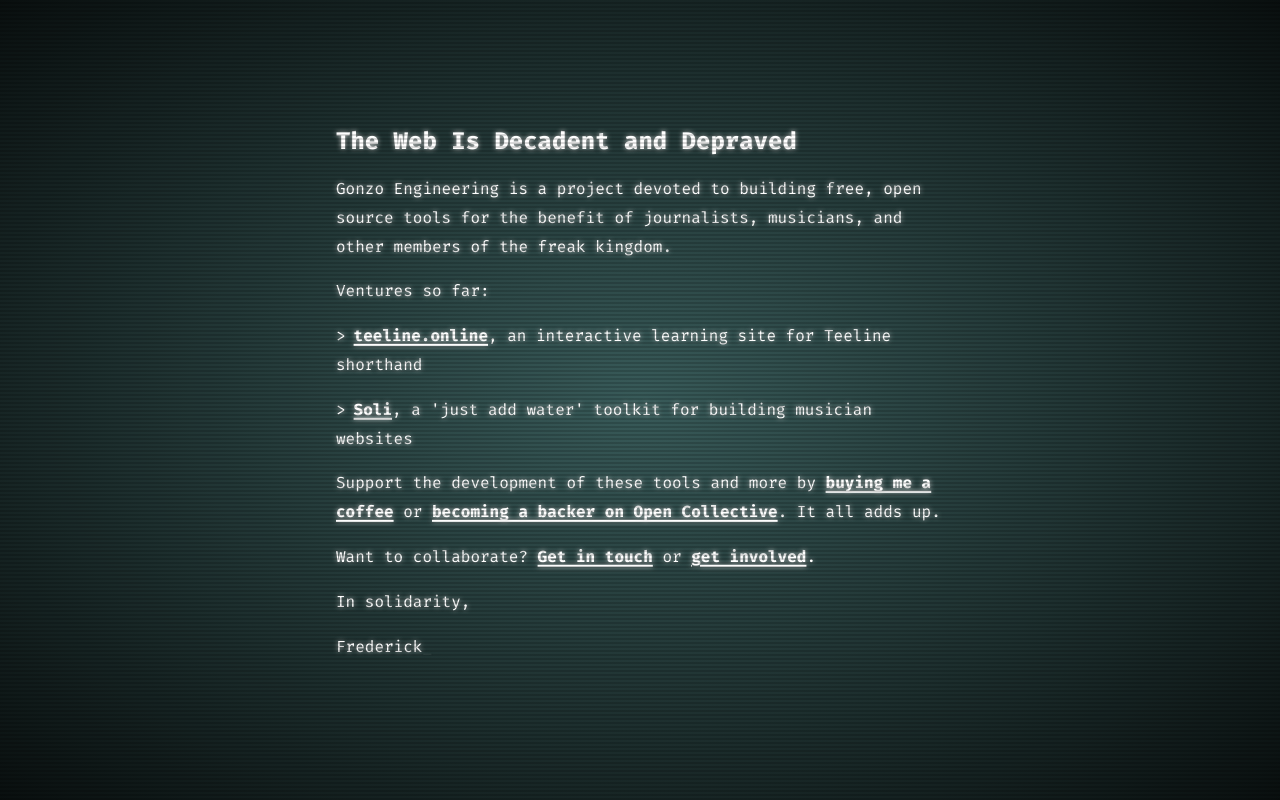
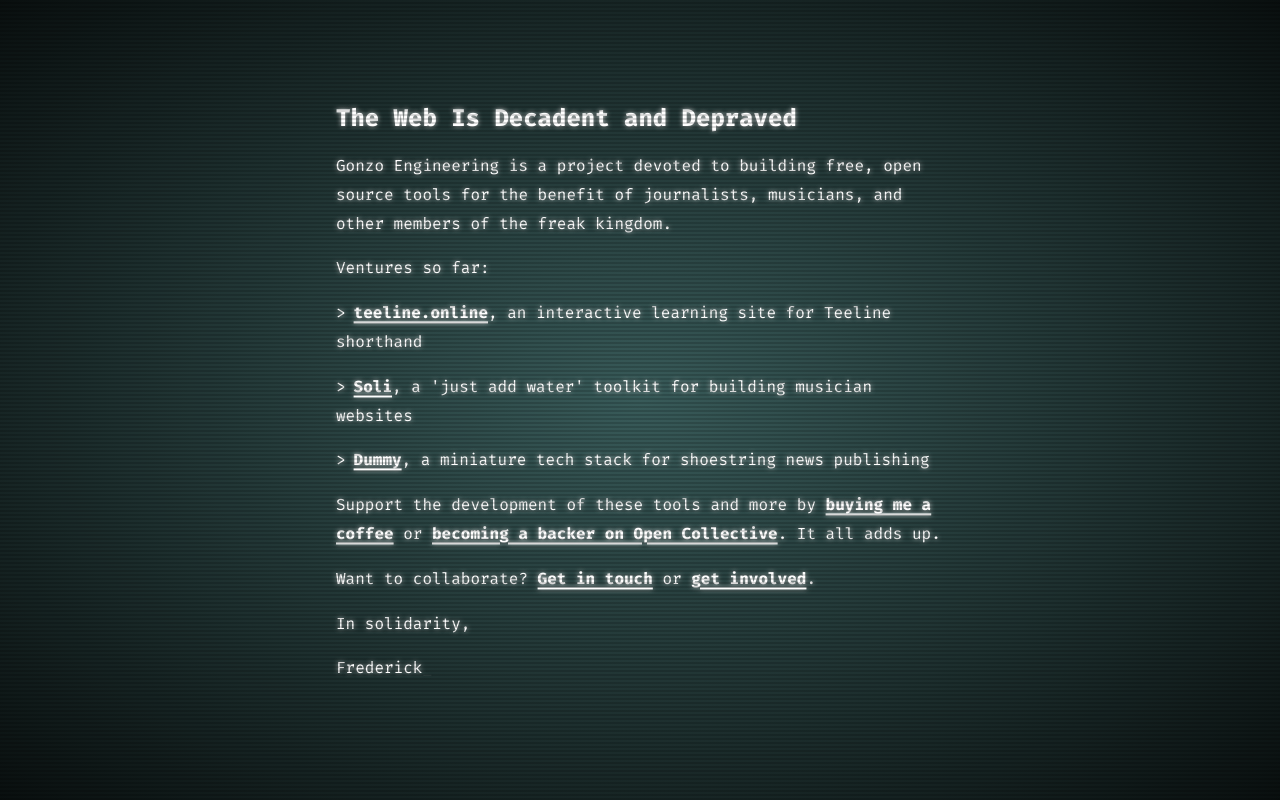
Before and after one commit to gonzo-engineering/gonzo-dot-engineering, a SvelteKit app: page / in a window 1280 px wide. Built offline with nearby package versions, Linux system fonts and the light colour scheme.

Commit message:
Update +page.svelte

```diff
--- a/src/routes/+page.svelte
+++ b/src/routes/+page.svelte
@@ -25,6 +25,10 @@
 		<li>
 			<a href="https://github.com/gonzo-engineering/soli">Soli</a>, a 'just add water' toolkit for
 			building musician websites
+		</li>
+		<li>
+			<a href="https://github.com/gonzo-engineering/dummy">Dummy</a>, a miniature tech stack for
+			shoestring news publishing
 		</li>
 	</ul>
 	<p>
```
